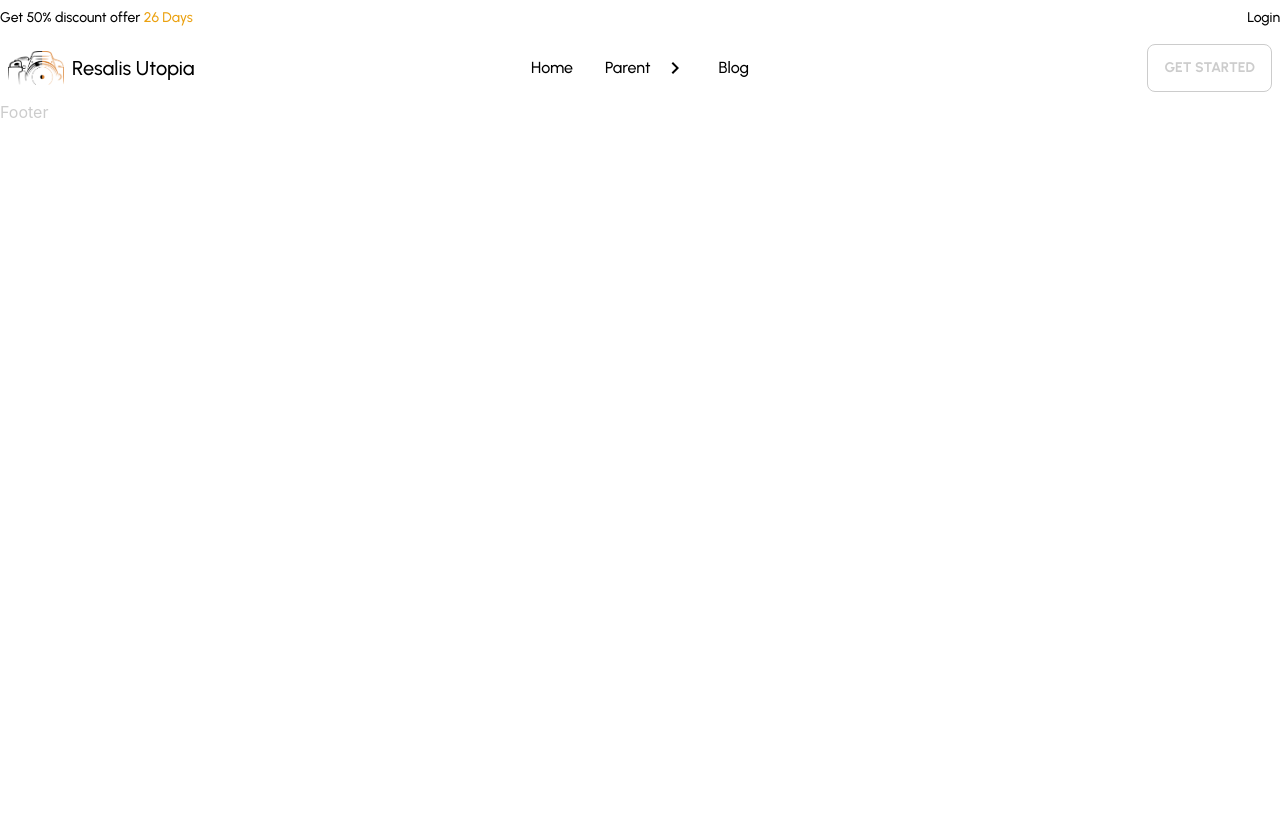
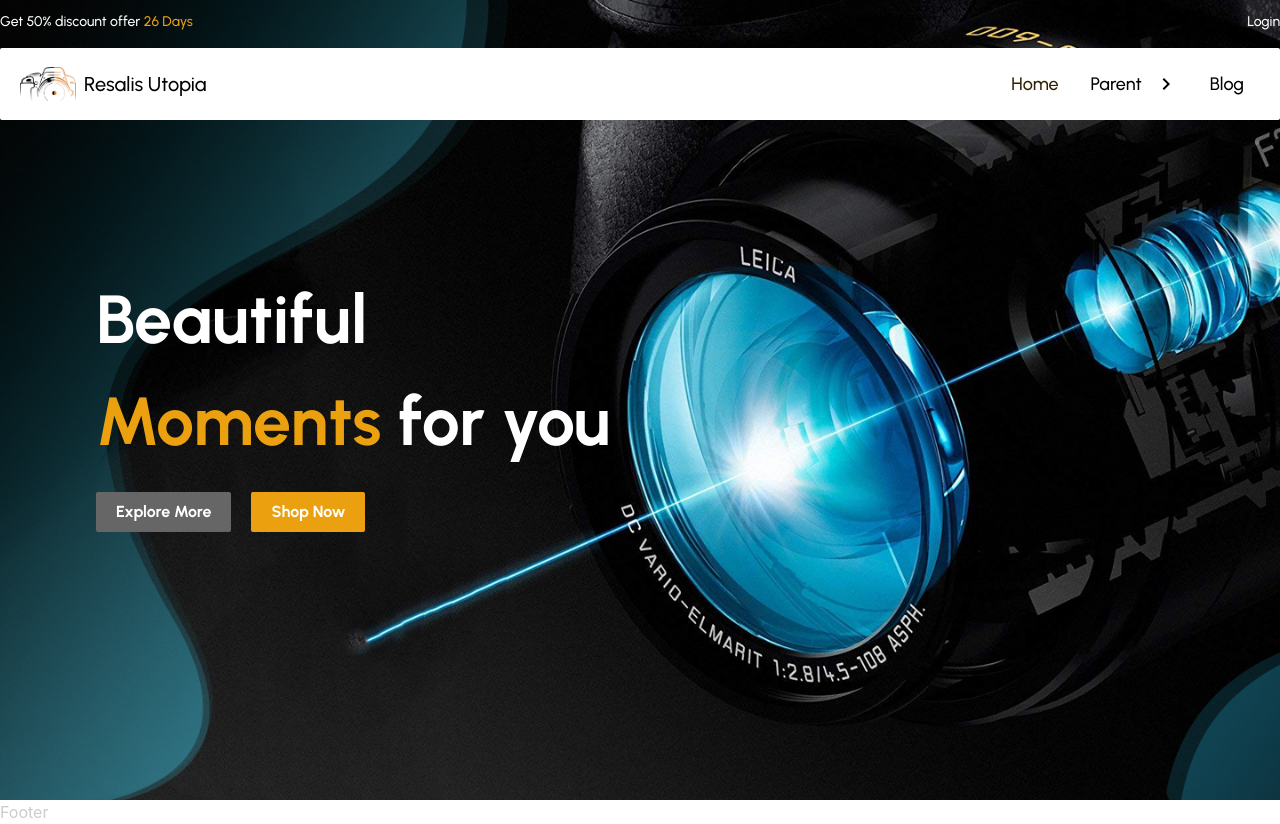
Before and after one commit to super-mela/resales-utopia-client, a React (Create React App) app: page / in a window 1280 px wide. Before the commit the page ends 800 px from the top, so only its background shows below. Built offline with nearby package versions, Linux system fonts and the light colour scheme.

Commit message:
banner added

```diff
--- a/src/App.js
+++ b/src/App.js
@@ -4,7 +4,7 @@
 
 function App() {
   return (
-    <div className="max-w-screen-xl mx-auto">
+    <div className="max-w-screen-2xl mx-auto">
       <RouterProvider router={router}></RouterProvider>
     </div>
   );
--- a/src/index.css
+++ b/src/index.css
@@ -1,6 +1,15 @@
 @tailwind base;
 @tailwind components;
 @tailwind utilities;
+
+@layer components {
+  .btn-primary {
+    @apply bg-primary text-white px-5 py-2 font-bold text-[1rem] rounded-sm;
+  }
+  .btn-secondary {
+    @apply bg-secondary text-white px-5 py-2 font-bold text-[1rem] rounded-sm;
+  }
+}
 
 body {
   margin: 0;
--- /dev/null
+++ b/src/pages/Home/Banner/Banner.jsx
@@ -0,0 +1,22 @@
+import React from "react";
+import banner from "../../../assets/h5-logo2.png";
+
+const Banner = () => {
+  return (
+    <div
+      className="bg-cover min-h-screen bg-bottom flex flex-col items-start justify-center px-24 font-urbanist"
+      style={{ backgroundImage: `url(${banner})` }}
+    >
+      <h1 className="font-bold text-[4.25em] text-white">
+        Beautiful <br /> <span className="text-primary">Moments</span> for you
+      </h1>
+      <div className="flex gap-5 mt-5">
+        <button className="btn-secondary">Explore More</button>
+
+        <button className="btn-primary">Shop Now</button>
+      </div>
+    </div>
+  );
+};
+
+export default Banner;
--- /dev/null
+++ b/src/pages/Home/Home/Home.jsx
@@ -0,0 +1,12 @@
+import React from "react";
+import Banner from "../Banner/Banner";
+
+const Home = () => {
+  return (
+    <div>
+      <Banner></Banner>
+    </div>
+  );
+};
+
+export default Home;
--- a/src/pages/shared/Header/Header.jsx
+++ b/src/pages/shared/Header/Header.jsx
@@ -1,12 +1,22 @@
-import React from "react";
-import { Link } from "react-router-dom";
+import React, { useEffect, useState } from "react";
+import { Link, NavLink } from "react-router-dom";
 import logo from "../../../assets/banner-img4.png";
 
 const Header = () => {
+  // Navbar Scroll Effect
+  const [scroll, setScroll] = useState(false);
+  useEffect(() => {
+    window.addEventListener("scroll", () => {
+      setScroll(window.scrollY > 50);
+    });
+  }, []);
+
   const menuItems = (
     <>
       <li>
-        <Link>Home</Link>
+        <NavLink to={"/"} className="bg-transparent">
+          Home
+        </NavLink>
       </li>
       <li tabIndex={0}>
         <Link className="justify-between">
@@ -36,17 +46,21 @@
     </>
   );
   return (
-    <div className="text-black font-urbanist">
+    <div className="font-urbanist w-full absolute top-0">
       {/* top navigation */}
-      <div className="flex justify-between text-sm my-2">
+      <div className="flex justify-between text-sm text-white my-3 max-w-[1290px] mx-auto">
         <p>
           Get 50% discount offer <span className="text-primary">26 Days</span>
         </p>
         <Link>Login</Link>
       </div>
       {/* main navigations */}
-      <div className="navbar">
-        <div className="navbar-start">
+      <div
+        className={`navbar min-h-[72px] h-[72px] bg-white text-black max-w-[1290px] mx-auto lg:rounded-sm px-5 mt-4 ${
+          scroll && "fixed w-full rounded-none"
+        }`}
+      >
+        <div className="navbar-start w-full">
           <div className="dropdown">
             <label tabIndex={0} className=" lg:hidden">
               <svg
@@ -78,14 +92,14 @@
           </Link>
         </div>
         <div className="navbar-center hidden lg:flex">
-          <ul className="menu menu-horizontal p-0">
+          <ul className="menu menu-horizontal p-0 text-[18px] font-medium">
             {/* menu Items */}
             {menuItems}
           </ul>
         </div>
-        <div className="navbar-end">
+        {/* <div className="navbar-end">
           <Link className="btn">Get started</Link>
-        </div>
+        </div> */}
       </div>
     </div>
   );
```
Also changed, not shown: src/routes/publicRoutes/routes.js (+7 -0 lines).
